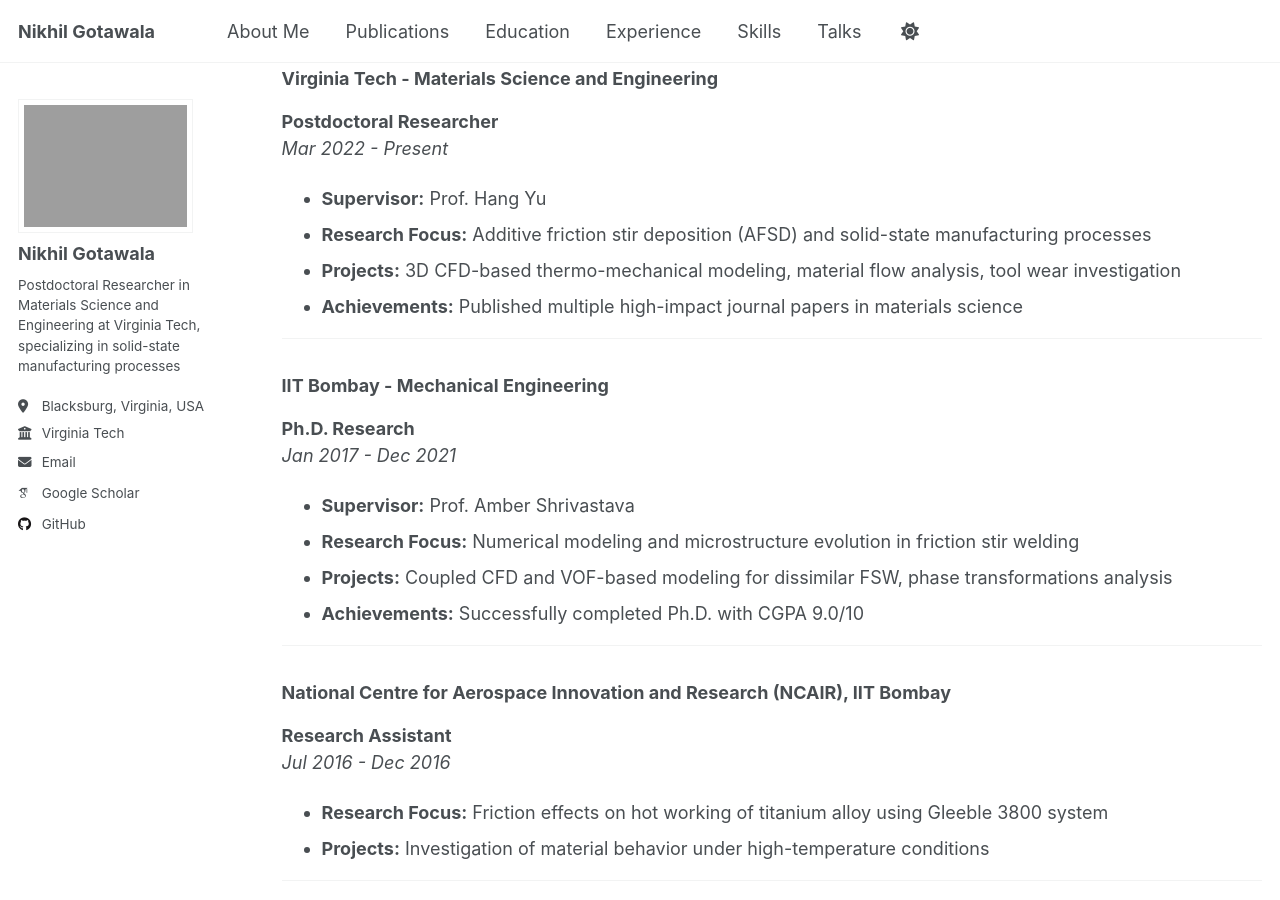
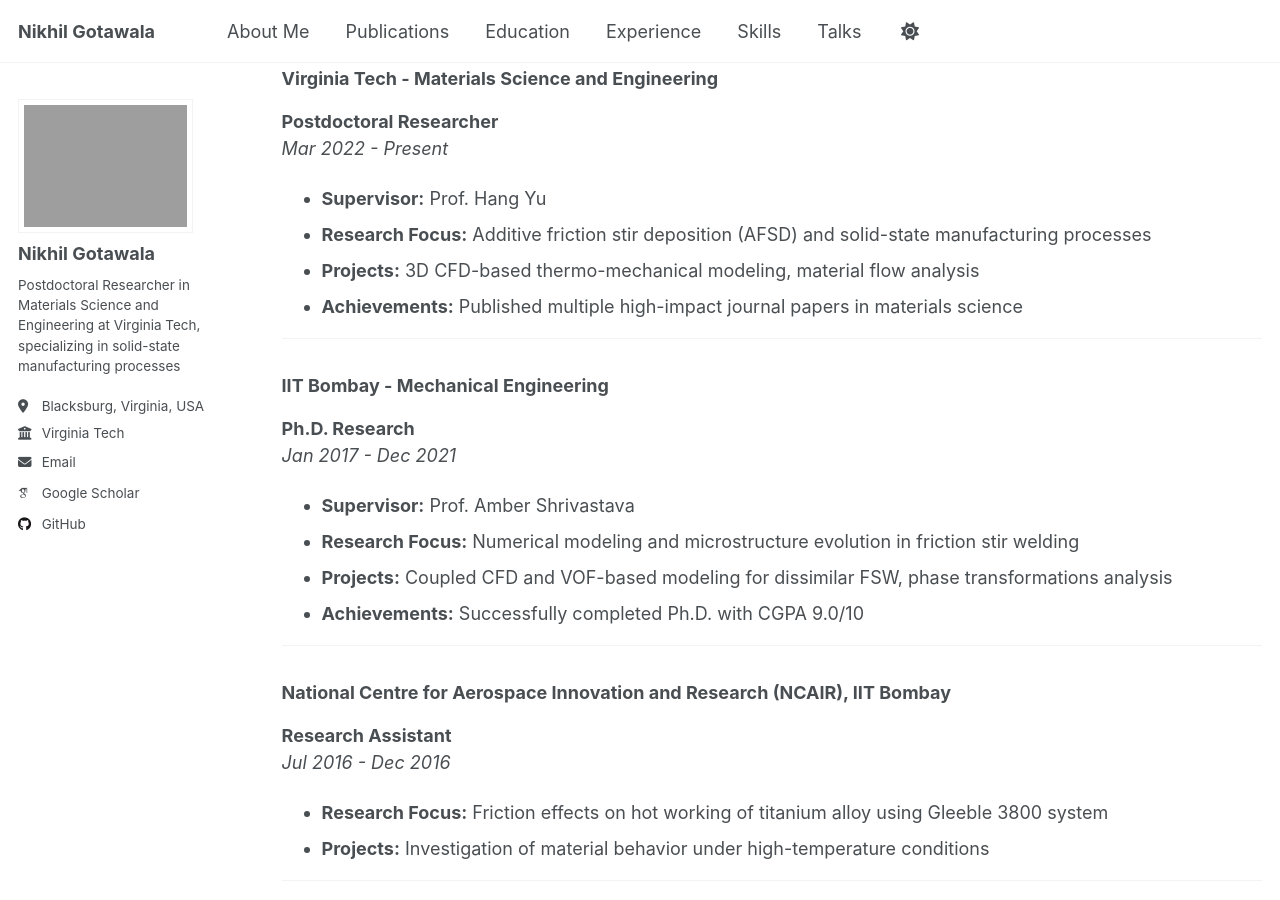
Before and after one commit to nikhilgotawala/nikhilgotawala.github.io, a Jekyll site: the page built from _pages/experience.md, in a window 1280 px wide and 900 px high, scrolled down 305 px. Built offline with Jekyll 4.4.1, drawn with Linux system fonts in a browser that asks for light colours; some web fonts are replaced.

Commit message:
Update experience.md

```diff
--- a/_pages/experience.md
+++ b/_pages/experience.md
@@ -17,7 +17,7 @@ author_profile: true
 
 - **Supervisor:** Prof. Hang Yu
 - **Research Focus:** Additive friction stir deposition (AFSD) and solid-state manufacturing processes
-- **Projects:** 3D CFD-based thermo-mechanical modeling, material flow analysis, tool wear investigation
+- **Projects:** 3D CFD-based thermo-mechanical modeling, material flow analysis
 - **Achievements:** Published multiple high-impact journal papers in materials science
 
 ---
```
